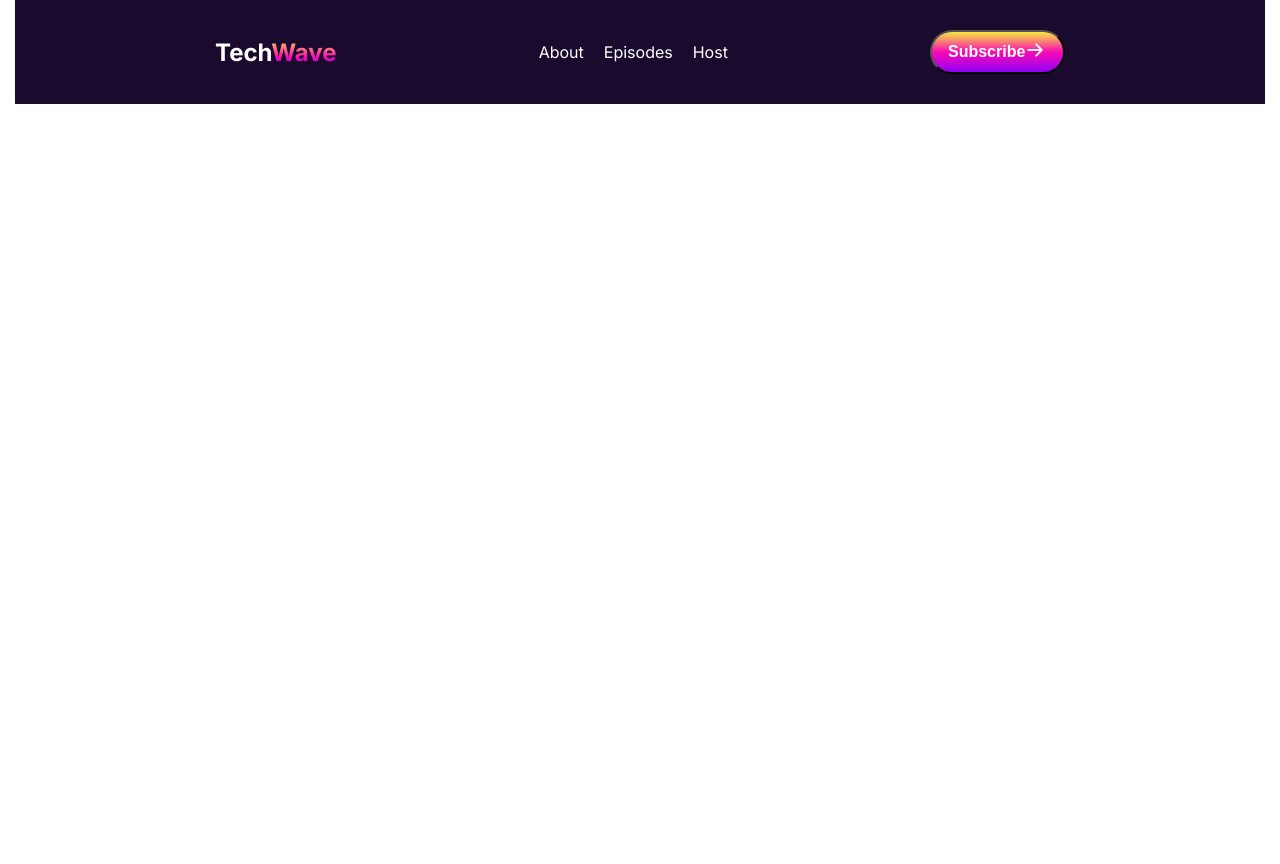
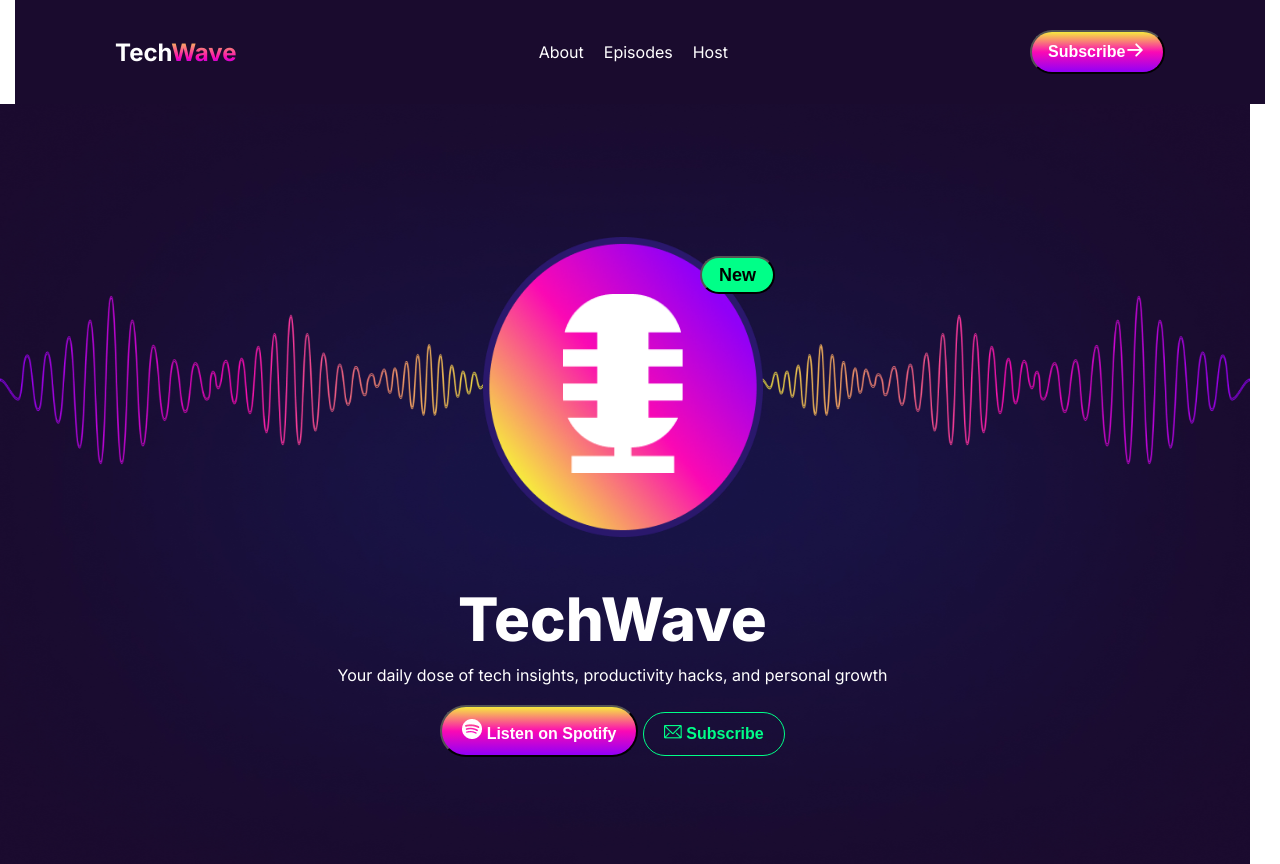
Before and after one commit to sajedulshakil/B13-A02-Techwave, a plain HTML site: page index.html in a window 1280 px wide. Before the commit the page ends 800 px from the top, so only its background shows below. Drawn offline with Linux system fonts and the light colour scheme.

Commit message:
complete banner section

```diff
--- a/index.css
+++ b/index.css
@@ -21,11 +21,11 @@
     margin: 0 auto;
     justify-content: space-between;
     /* padding: 20px 200px; */
-    padding: 20px;
+    padding: 16px 200px;
     /* border: 2px solid red; */
     background-color: #1A0B2E;
     align-items: center;
-    padding: 30px 200px;
+    padding: 30px 100px;
 }
 
 
@@ -69,6 +69,122 @@
 
 
 
+/* banner section */
+.banner-section{
+    position: relative;
+   width: 1250px;
+    height: 760px;
+    overflow: hidden;
+}
+
+.bg{
+    position: absolute;
+    width: 100%;
+    height: 760px;
+    z-index: 3;
+}
+
+.bg-1{
+    top: 0;
+    left: 0;
+
+}
+
+
+.bg-2{
+
+    bottom: 43%;
+    right: 39%;
+    width: 280px;
+    height: 300px;
+
+}
+
+.mic{
+    position: absolute;
+    z-index: 5;
+    width: 120px;
+    left: 45%;
+    top: 25%;
+
+}
+
+.nw{
+    position: absolute;
+    z-index: 5;
+    left: 56%;
+    top: 20%;
+    width: 75px;
+    height: 38px;
+    border-radius: 1000px;
+    columns: rgba(26, 11, 46, 1);
+    font-size: 18px;
+    font-weight: 600;
+    background-color: rgba(0, 255, 136, 1);
+}
+
+
+.content h1 {
+    font-size: 3rem;
+    margin-bottom: 10px;
+}
+
+.content p {
+    font-size: 1.1rem;
+    margin-bottom: 20px;
+}
+
+.buttons button {
+    padding: 12px 20px;
+    margin: 5px;
+    border: none;
+    cursor: pointer;
+    border-radius: 5px;
+}
+.content{
+   position: absolute;
+   z-index: 5;
+   top: 63%;
+   left: 27%;
+   text-align: center;
+
+}
+
+.content h1{
+    color: #FFFFFF;
+    font-size: 60px;
+    font-weight: 800;
+}
+
+
+.content p{
+    color: #FFFFFF;
+    font-size: 16px;
+}
+
+.btn-1{
+    color: #FFFFFF;
+     background: linear-gradient(#F7E93F, #FB09B4, #9100F8);
+     padding: 12px 20px;
+     border-radius: 10000px;
+     font-size: 16px;
+     font-weight: 600;
+
+}
+
+
+.btn-2{
+     padding: 12px 20px;
+     border-radius: 1000px;
+     color: #00FF88;
+     border: 1px solid #00FF88;
+     background: none;
+      font-size: 16px;
+     font-weight: 600;
+
+}
+
+
 @media screen and (max-width: 576px) {
   .menu {
         display: none; /* hide menu items */
@@ -88,4 +204,19 @@
         width: 100%;
         padding: 20px;
     }
+
+    /* .banner-section */
+
+    .banner-section{
+        max-width: 100%;
+         padding: 50px;
+      margin: 0 auto;
+
+    }
+
+    .content{
+        max-width: 100%;
+
+
+    }
 }
--- a/index.html
+++ b/index.html
@@ -30,5 +30,33 @@
         <img class="hamburger-icon" src="assets/hamburger-menu.png" alt="">
     </nav>
    </header>
+
+
+     <section class="banner-section">
+
+                 <!-- background-image -->
+               <img src="assets/hero-bg.png" alt="Background 1" class="bg bg-1">
+    <img src="assets/hero-circle.png" alt="Background 2" class="bg bg-2">
+
+     <!-- Microphone image (front) -->
+
+
+    <img src="assets/microphone.png" alt="Microphone" class="mic">
+    <button class="nw">New</button>
+
+
+
+      <div class="content">
+         <h1>TechWave</h1>
+        <p>Your daily dose of tech insights, productivity hacks, and personal growth</p>
+        <div class="button">
+            <button class="btn-1"><span class="icon-1"><img src="assets/spotify.png" alt=""></span>  Listen on Spotify</button>
+            <button class="btn-2"><span><img src="assets/message.png" alt=""></span>  Subscribe</button>
+      </div>
+      </div>
+
+
+   </section>
+
 </body>
 </html>
```
Also changed, not shown: prac.html (added, +48 -0 lines), shakil.html (added, +67 -0 lines).
